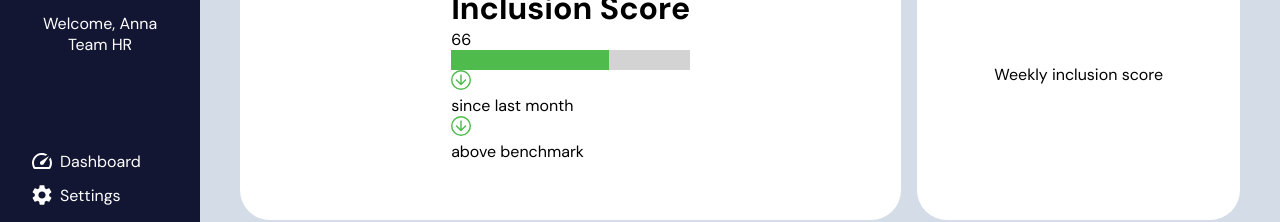
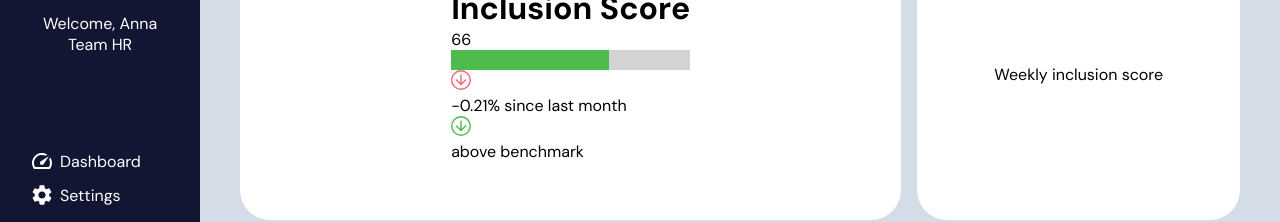
Before and after one commit to JTKsson/jolint-dashboard, a Next.js app: page / in a window 1280 px wide. Shown: the part 162-384 px from the top of the page. Built offline with nearby package versions, Linux system fonts and the light colour scheme.

Commit message:
Implement comparison  if/else logic that displays negative or positive arrow depending on data content/number

```diff
--- a/src/app/components/InclusionScoreCard/InclusionScoreCard.jsx
+++ b/src/app/components/InclusionScoreCard/InclusionScoreCard.jsx
@@ -3,18 +3,24 @@ import styles from './inclusionScoreCard.module.css';
 import Image from 'next/image';
 
 export default function Frame() {
-  // Access the data for the first item in the JSON array
-  const inclusionDataItem = inclusionData[0];
+  // Access the data for the first and second items in the JSON array
+  const inclusionDataItem1 = inclusionData[0];
+  const inclusionDataItem2 = inclusionData[1];
 
-  // Access the "Inclusion score" from the JSON data
-  const inclusionScore = inclusionDataItem['Inclusion score'];
+  // Access the "Inclusion score" from the JSON data for both items
+  const inclusionScore1 = inclusionDataItem1['Inclusion score'];
+  const inclusionScore2 = inclusionDataItem2['Inclusion score'];
+
+  // Calculate the percentage change
+  const percentageChange = ((inclusionScore2 - inclusionScore1) / inclusionScore1) * 100;
 
   // Round up the decimal to the nearest integer
-  const roundedInclusionScore = Math.ceil(inclusionScore);
+  const roundedInclusionScore1 = Math.ceil(inclusionScore1);
+  const roundedInclusionScore2 = Math.ceil(inclusionScore2);
 
-  // Define a CSS style for the progress bar
+  // Define a CSS style for the progress bar based on the first value
   const progressBarStyle = {
-    width: `${roundedInclusionScore}%`,
+    width: `${roundedInclusionScore1}%`,
     height: '20px',
     transition: 'width 0.5s ease-in-out',
   };
@@ -22,24 +28,26 @@ export default function Frame() {
   return (
     <div>
       <h1>Inclusion Score</h1>
-      <p>{roundedInclusionScore}</p>
+      <p>{roundedInclusionScore1}</p>
       <div className={styles.progressBar}>
         <div style={progressBarStyle}></div>
       </div>
       <div>
         <Image
-          src="/images/positive-arrow-green-icon.svg"
-          alt="Green arrow icon"
+          src={percentageChange > 0 ? '/images/positive-arrow-green-icon.svg' : '/images/negative-arrow-red-icon.svg'}
+          alt={percentageChange > 0 ? "Green arrow icon" : "Red arrow icon"}
           width={20}
           height={20}
           className={styles.arrow}
         />
-        <p>since last month</p>
+        <p>
+          {percentageChange > 0 ? `+${percentageChange.toFixed(2)}%` : `-${Math.abs(percentageChange).toFixed(2)}%`} since last month
+        </p>
       </div>
       <div>
-        <Image
-          src="/images/positive-arrow-green-icon.svg"
-          alt="Green arrow icon"
+      <Image
+          src={'/images/positive-arrow-green-icon.svg'}
+          alt={'Green arrow icon'}
           width={20}
           height={20}
           className={styles.arrow}
```
